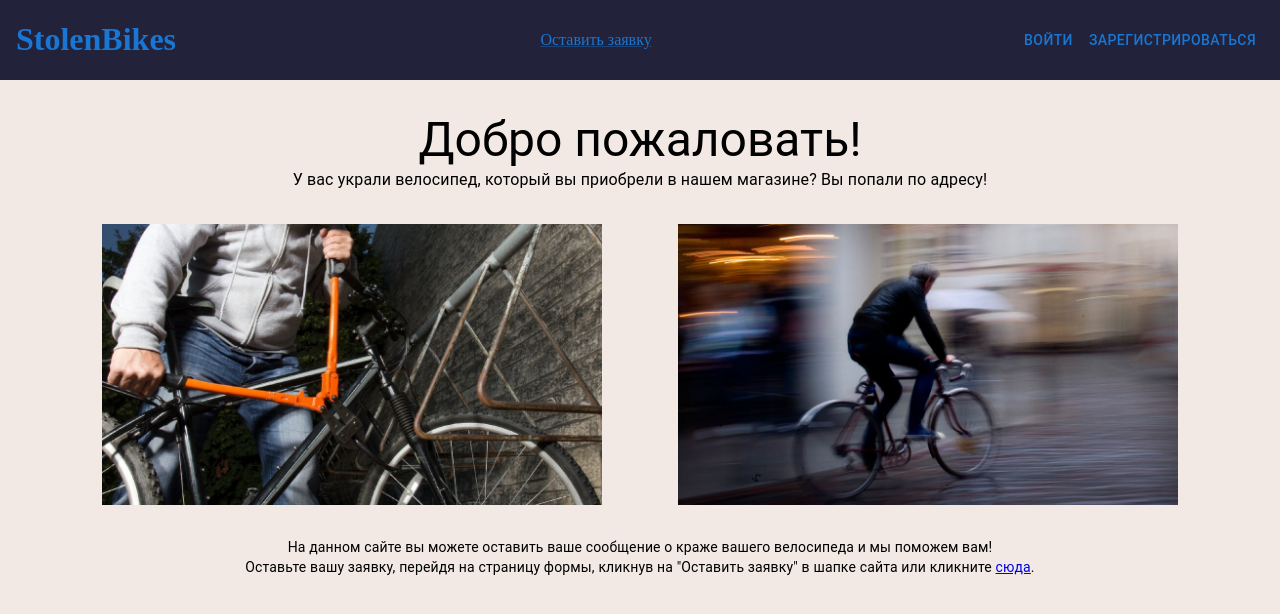
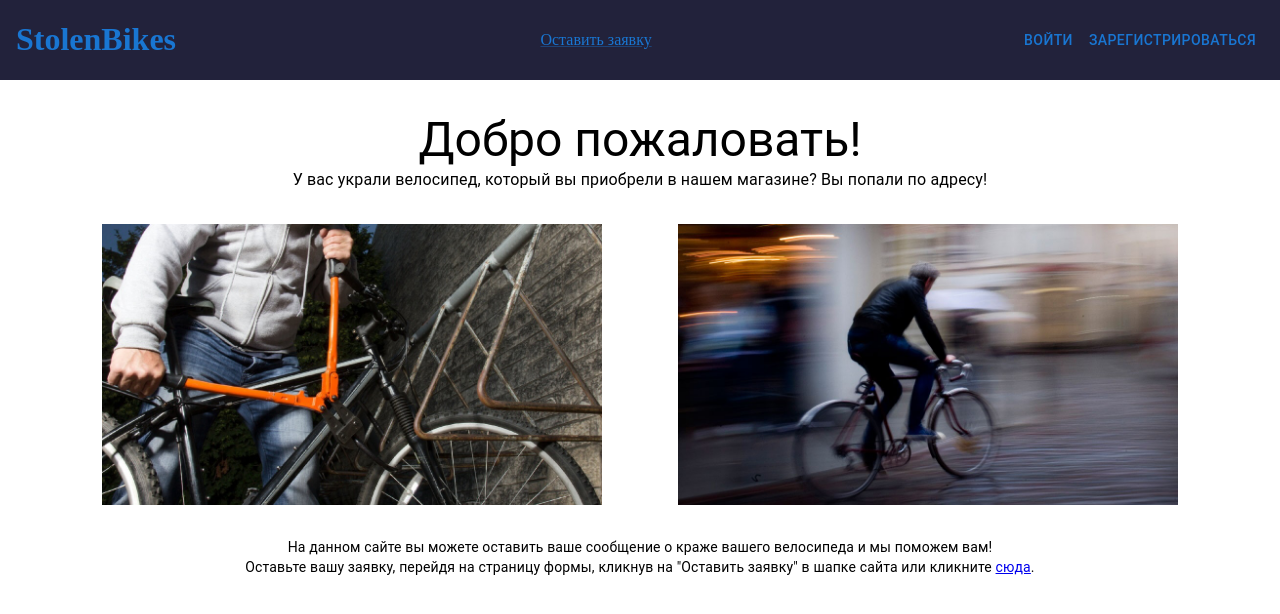
Before and after one commit to slowsleep/stolen-bikes, a React (Vite) app: page / in a window 1280 px wide. Shown: the top 614 px of the page. Built offline with nearby package versions, Linux system fonts and the light colour scheme.

Commit message:
Edit style

```diff
--- a/src/index.css
+++ b/src/index.css
@@ -1,6 +1,5 @@
 body {
     margin: 0;
-    background-color: #F2E9E4;
 }
 
 a {
```
